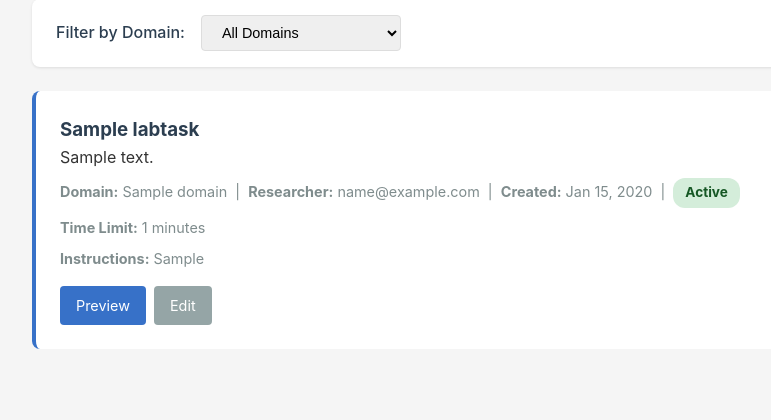
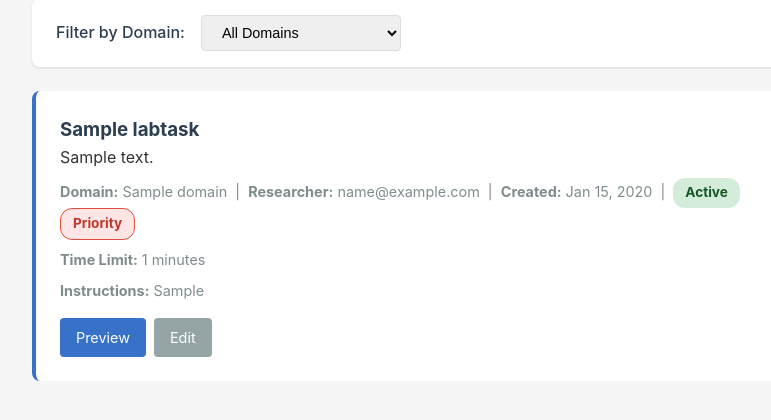
Before and after one commit to JamesSwatton/aphantasia-platform, a Django app: page /tasks/ in a window 1280 px wide. Shown: the part 247-667 px from the top of the page, without its empty margins (228-999 px from the left). Run offline with Django 5.2, Linux system fonts and the light colour scheme; a user stored in the database is signed in; tables that the repository leaves empty hold one stand-in row (values such as "Sample post").

Commit message:
Add priority flagging system for surveys and tasks
Researchers can now mark surveys and tasks as priority to ensure they
appear at the top of all relevant lists.

Changes:
- Add is_priority field to Survey and LabTask models
- Update model ordering to prioritize flagged items
- Add priority checkbox and filters to admin interfaces
- Add visual "Priority" badge in management pages (red color scheme)
- Update participant dashboard to respect priority ordering
- Add migrations for new fields
- Update README with Session 14 documentation

🤖 Generated with [Claude Code](https://claude.com/claude-code)

Co-Authored-By: Claude <noreply@anthropic.com>

```diff
--- a/surveys/admin.py
+++ b/surveys/admin.py
@@ -83,8 +83,8 @@ class QuestionInline(admin.TabularInline):
 @admin.register(Survey)
 class SurveyAdmin(admin.ModelAdmin):
     form = SurveyAdminForm
-    list_display = ["title", "researcher", "domain", "is_active", "preview_link_display", "created_at"]
-    list_filter = ["is_active", "domain", "created_at"]
+    list_display = ["title", "researcher", "domain", "is_active", "is_priority", "preview_link_display", "created_at"]
+    list_filter = ["is_active", "is_priority", "domain", "created_at"]
     search_fields = ["title", "description", "researcher__email"]
     readonly_fields = ["preview_link_field"]
     inlines = [LikertScaleInline, QuestionGroupInline, QuestionInline]
@@ -92,7 +92,7 @@ class SurveyAdmin(admin.ModelAdmin):
     fieldsets = [
         (
             "Survey Information",
-            {"fields": ["title", "description", "researcher", "domain", "is_active", "randomize_questions", "preview_link_field"]},
+            {"fields": ["title", "description", "researcher", "domain", "is_active", "is_priority", "randomize_questions", "preview_link_field"]},
         ),
         (
             "Default Likert Scale",
--- a/surveys/models.py
+++ b/surveys/models.py
@@ -23,6 +23,10 @@ class Survey(models.Model):
         related_name='surveys'
     )
     is_active = models.BooleanField(default=True)
+    is_priority = models.BooleanField(
+        default=False,
+        help_text="Mark this survey as a priority. Priority surveys appear at the top of the list."
+    )
     randomize_questions = models.BooleanField(
         default=False,
         help_text="Randomize question order for each participant (using participant ID as seed for consistency)"
@@ -44,7 +48,7 @@ class Survey(models.Model):
     updated_at = models.DateTimeField(auto_now=True)
 
     class Meta:
-        ordering = ['-created_at']
+        ordering = ['-is_priority', '-created_at']
         verbose_name = 'Survey'
         verbose_name_plural = 'Surveys'
 
--- a/tasks/admin.py
+++ b/tasks/admin.py
@@ -29,8 +29,8 @@ class LabTaskAdminForm(forms.ModelForm):
 @admin.register(LabTask)
 class LabTaskAdmin(admin.ModelAdmin):
     form = LabTaskAdminForm
-    list_display = ['title', 'researcher', 'domain', 'is_active', 'unpacked_status', 'preview_link_display', 'created_at']
-    list_filter = ['is_active', 'domain', 'created_at']
+    list_display = ['title', 'researcher', 'domain', 'is_active', 'is_priority', 'unpacked_status', 'preview_link_display', 'created_at']
+    list_filter = ['is_active', 'is_priority', 'domain', 'created_at']
     search_fields = ['title', 'description', 'researcher__email']
     readonly_fields = ['task_slug', 'task_directory', 'created_at', 'updated_at', 'preview_link']
 
@@ -55,7 +55,7 @@ class LabTaskAdmin(admin.ModelAdmin):
             '''
         }),
         ('Settings', {
-            'fields': ['is_active', 'time_limit_minutes', 'instructions', 'trial_sender_filter']
+            'fields': ['is_active', 'is_priority', 'time_limit_minutes', 'instructions', 'trial_sender_filter']
         }),
         ('Metadata', {
             'fields': ['created_at', 'updated_at'],
--- a/tasks/models.py
+++ b/tasks/models.py
@@ -74,6 +74,10 @@ class LabTask(models.Model):
         )
     )
     is_active = models.BooleanField(default=True)
+    is_priority = models.BooleanField(
+        default=False,
+        help_text="Mark this task as a priority. Priority tasks appear at the top of the list."
+    )
     time_limit_minutes = models.PositiveIntegerField(
         null=True,
         blank=True,
@@ -87,7 +91,7 @@ class LabTask(models.Model):
     updated_at = models.DateTimeField(auto_now=True)
 
     class Meta:
-        ordering = ['-created_at']
+        ordering = ['-is_priority', '-created_at']
         verbose_name = 'Lab Task'
         verbose_name_plural = 'Lab Tasks'
 
--- a/templates/tasks/task_list.html
+++ b/templates/tasks/task_list.html
@@ -75,6 +75,12 @@
     .status-inactive {
         background-color: #f8d7da;
         color: #721c24;
+    }
+
+    .status-priority {
+        background-color: #ffe5e5;
+        color: #c0392b;
+        border: 1px solid #e74c3c;
     }
 
     .page-header {
@@ -163,6 +169,11 @@
             <span class="status-badge {% if task.is_active %}status-active{% else %}status-inactive{% endif %}">
                 {% if task.is_active %}Active{% else %}Inactive{% endif %}
             </span>
+            {% if task.is_priority %}
+            <span class="status-badge status-priority">
+                Priority
+            </span>
+            {% endif %}
         </div>
 
         {% if task.time_limit_minutes %}
```
Also changed, not shown: dashboard/views.py (+4 -4 lines), templates/surveys/survey_list.html (+11 -0 lines), README.md, surveys/migrations/0021_alter_survey_options_survey_is_priority.py (added), tasks/migrations/0005_alter_labtask_options_labtask_is_priority.py (added).
